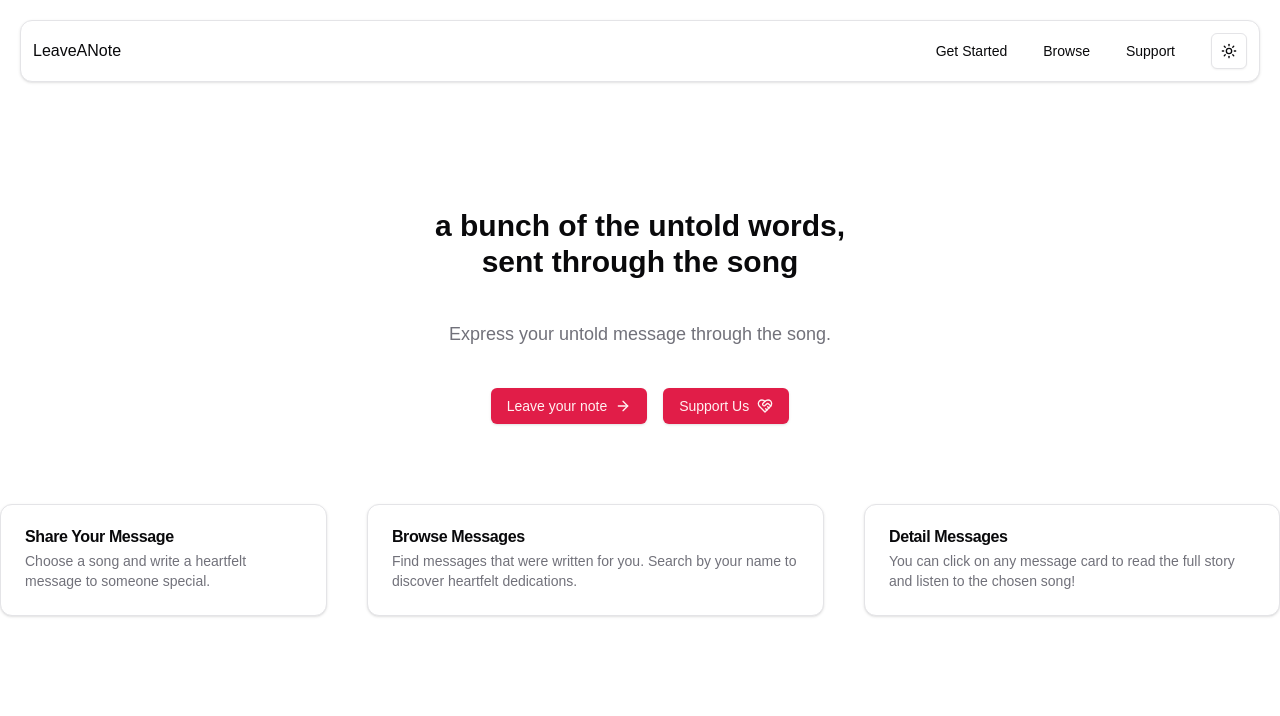
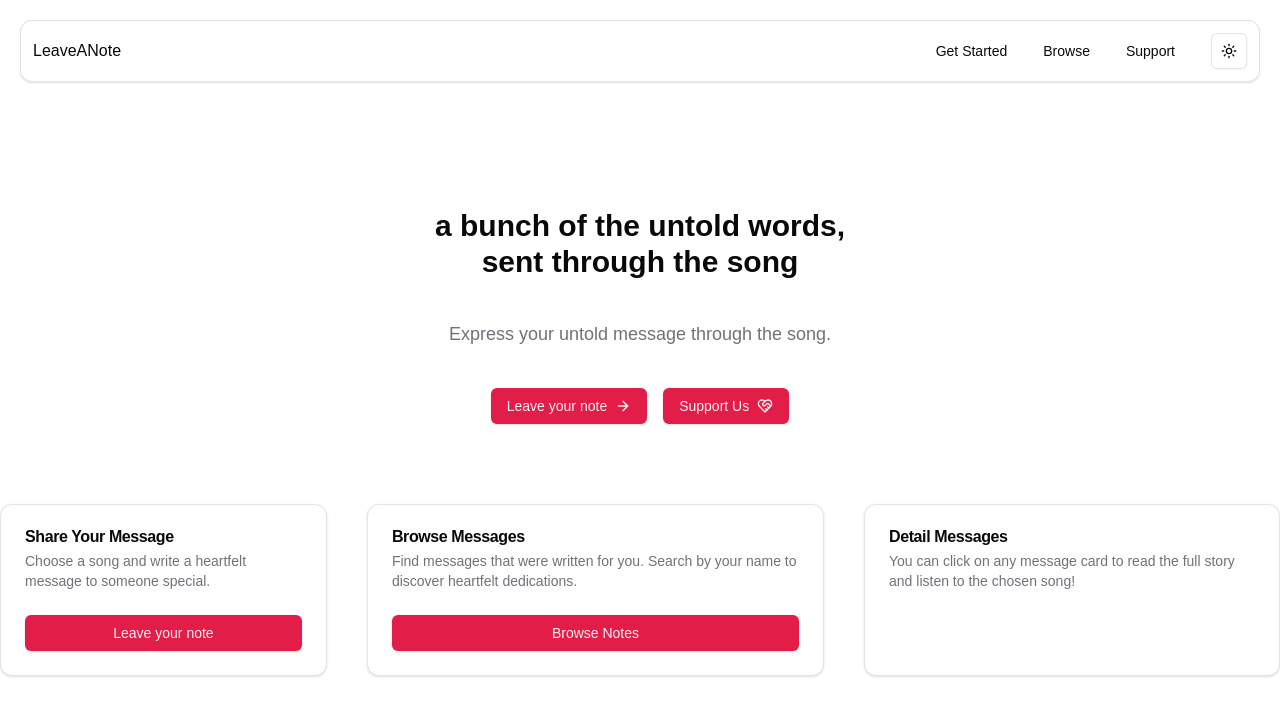
Before and after one commit to sydocraft/leave_a_note, a Next.js app in the folder client/: page / in a window 1280 px wide. Shown: the top 716 px of the page. Built offline with nearby package versions, Linux system fonts and the light colour scheme; a web font is replaced by a local one.

Commit message:
mainpage - improve

```diff
--- a/client/src/app/page.tsx
+++ b/client/src/app/page.tsx
@@ -45,6 +45,9 @@ export default function Home() {
                 Choose a song and write a heartfelt message to someone special.
               </CardDescription>
             </CardHeader>
+            <CardFooter>
+              <Button className="w-full">Leave your note</Button>
+            </CardFooter>
           </Card>
           <Card className="grow">
             <CardHeader>
@@ -54,6 +57,9 @@ export default function Home() {
                 discover heartfelt dedications.
               </CardDescription>
             </CardHeader>
+            <CardFooter>
+              <Button className="w-full">Browse Notes</Button>
+            </CardFooter>
           </Card>
           <Card className="grow">
             <CardHeader>
```
